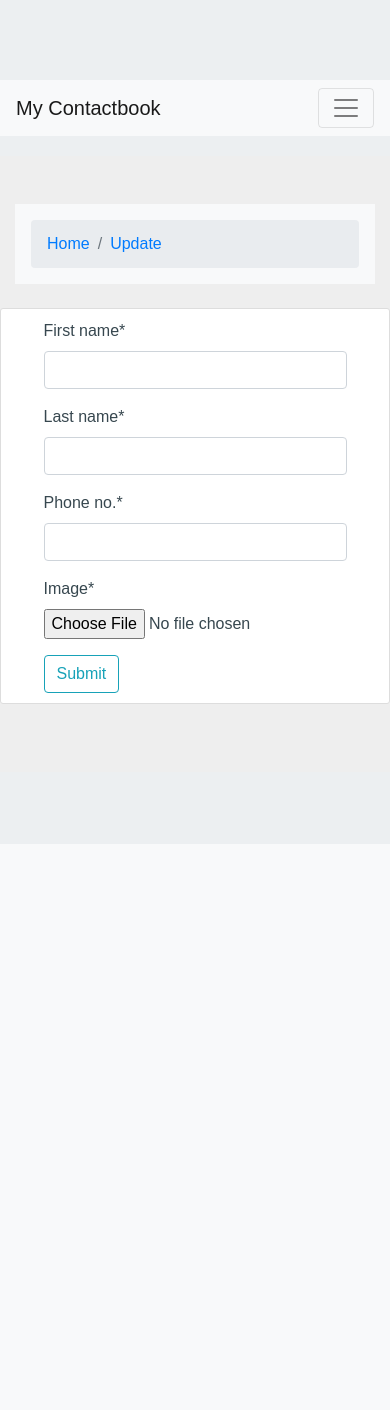
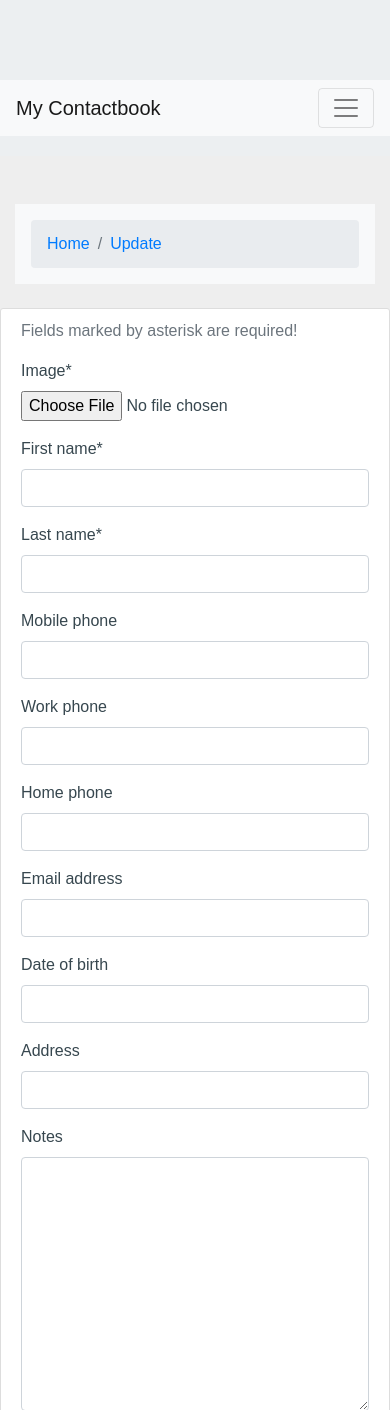
Before and after one commit to asadbutttt/contactbook, a Django app: page /contact/new-contact/ in a window 390 px wide. Shown: the top 1410 px of the page. Before the commit the page ends 704 px from the top, so only its background shows below. Run offline with Django 4.2, Linux system fonts and the light colour scheme; the visitor is signed in with stand-in values (Sample User, id 1); some libraries are stand-ins or nearby versions.

Commit message:
Added phone no field and new fields
Added phone number module which lets you validate phone numbers. Also added 08 new fields i.e. Mobile Phone, Work Phone, Home Phone, Email, Address, Date of Birth, Notes, Tags

```diff
--- a/contacts/admin.py
+++ b/contacts/admin.py
@@ -2,11 +2,12 @@ from django.contrib import admin
 from .models import Contact
 from django.http import HttpResponseServerError
 
+
 # Register your models here.
 @admin.register(Contact)
 class ContactAdmin(admin.ModelAdmin):
-    list_display = ('f_name','l_name',  'parent_user', 'phone', 'get_tags')
-    search_fields = ['parent_user']
+    list_display = ("f_name", "l_name", "parent_user", "get_tags")
+    search_fields = ["parent_user"]
 
     def get_tags(self, obj):
         return ", ".join(o for o in obj.tags.names())
--- a/contacts/forms.py
+++ b/contacts/forms.py
@@ -1,12 +1,38 @@
 from django import forms
 from .models import Contact
+
 
 class ContactCreateForm(forms.ModelForm):
     class Meta:
         model = Contact
-        fields = ['f_name', 'l_name', 'phone', 'image', 'tags']
+        fields = [
+            "image",
+            "f_name",
+            "l_name",
+            "mobile_phone",
+            "work_phone",
+            "home_phone",
+            "tags",
+            "email",
+            "dob",
+            "address",
+            "notes",
+        ]
+
 
 class ContactUpdateForm(forms.ModelForm):
     class Meta:
         model = Contact
-        fields = ['f_name', 'l_name', 'phone', 'image', 'tags']
+        fields = [
+            "image",
+            "f_name",
+            "l_name",
+            "mobile_phone",
+            "work_phone",
+            "home_phone",
+            "tags",
+            "email",
+            "dob",
+            "address",
+            "notes",
+        ]
--- a/contacts/models.py
+++ b/contacts/models.py
@@ -3,8 +3,9 @@ from django.db import models
 from django.contrib.auth.models import User
 from django.utils.translation import gettext_lazy as _
 from django.urls import reverse
+from phonenumber_field.modelfields import PhoneNumberField
+
 from PIL import Image
-
 from taggit.managers import TaggableManager
 from taggit.models import GenericUUIDTaggedItemBase, TaggedItemBase
 
@@ -18,8 +19,18 @@ class UUIDTaggedItem(GenericUUIDTaggedItemBase, TaggedItemBase):
 class Contact(models.Model):
     id = models.UUIDField(primary_key=True, default=uuid.uuid4, editable=False)
     parent_user = models.ForeignKey(User, on_delete=models.CASCADE, null=True)
-    f_name = models.CharField("first name", max_length=255)
-    l_name = models.CharField("last name", max_length=255)
+    image = models.ImageField(default="default.jpg", upload_to="profile_pics")
+    f_name = models.CharField(_("First name"), max_length=255)
+    l_name = models.CharField(_("Last name"), max_length=255)
+
+    mobile_phone = PhoneNumberField(_("Mobile Phone"), blank=True, null=True)
+    work_phone = PhoneNumberField(_("Work Phone"), blank=True, null=True)
+    home_phone = PhoneNumberField(_("Home Phone"), blank=True, null=True)
+    email = models.EmailField(_("Email address"), max_length=254, blank=True, null=True)
+    address = models.CharField(_("Address"), max_length=255, blank=True, null=True)
+    dob = models.DateField(_("Date of birth"), blank=True, null=True)
+    notes = models.TextField(_("Notes"), max_length=500, blank=True, null=True)
+    tags = TaggableManager(through=UUIDTaggedItem)
 
     # TODO Add email field
     # TODO Add notes field for each contact
@@ -29,11 +40,8 @@ class Contact(models.Model):
     # TODO mobile phone field
     # TODO home phone field
     # TODO add github link
-
-    phone = models.CharField("phone no.", max_length=255)
-    image = models.ImageField(default="default.jpg", upload_to="profile_pics")
-
-    tags = TaggableManager(through=UUIDTaggedItem)
+    # TODO add translation into all fields
+    # BUG landline number cannot be added
 
     def __str__(self) -> str:
         return f"{self.f_name} Contact"
--- a/contacts/templates/contacts/contact_form.html
+++ b/contacts/templates/contacts/contact_form.html
@@ -15,7 +15,10 @@
       </div>
     <div class="content-section row d-flex justify-content-center">
         <form method="POST" enctype="multipart/form-data">
+          <!-- TODO expand the submit button to fill the space -->
+          <p class="text-muted">Fields marked by asterisk are required!</p>
             {{ form|crispy }}
+
             <button class="btn btn-outline-info" type="submit">Submit</button>
             {% csrf_token %}
         </form>
--- a/contacts/templates/contacts/contact_list.html
+++ b/contacts/templates/contacts/contact_list.html
@@ -27,7 +27,10 @@
       <a href={% url 'contact-details' contact.id %}><img class="card-img-top" src="{{ contact.image.url }} " alt="Card image"></a>
       <div class="card-body">
         <a style="text-decoration: none;" href={% url 'contact-details' contact.id %}><h4 class="card-title">{{ contact.f_name }} {{ contact.l_name }} </h4></a>
-        <p class="card-text">Phone : {{ contact.phone }}</p>
+        {% if contact.mobile_phone %}<p class="card-text">Mobile Phone : {{ contact.mobile_phone }}</p>{% endif %}
+        {% if contact.home_phone %}<p class="card-text">Home Phone : {{ contact.home_phone }}</p>{% endif %}
+        {% if contact.work_phone %}<p class="card-text">Work Phone : {{ contact.work_phone }}</p>{% endif %}
+
         <div>
           {% for tag in contact.tags.all %}
             <a href="{% url 'contact-tags' tag %}" class="btn m-1 btn-primary">{{ tag|capfirst }}</a>
--- a/contacts/views.py
+++ b/contacts/views.py
@@ -56,14 +56,17 @@ class ContactTagListView(ContactListView):
 
 class ContactDetailView(LoginRequiredMixin, DetailView):
     # TODO implement safety of login required attribute if UID is stolen
+    # TODO show last added contacts first
     model = Contact
 
 
 class ContactCreateView(LoginRequiredMixin, CreateView):
     model = Contact
     # TODO check phone number already exists in contacts when creating new contact
-    # TODO add request to merge with already existing contact
+    # TODO add request to merge with already existing contact during creation
     # TODO resize contact image on save
+    # TODO clean the formatting of contact names before saving
+
     form_class = ContactCreateForm
     success_url = "/"
 
@@ -77,5 +80,6 @@ class ContactUpdateView(LoginRequiredMixin, UpdateView):
     form_class = ContactUpdateForm
 
     # TODO implement sessions, hold data of contact being edited, and save in session
+    # TODO add request to merge with already existing contact during updating contact
     def form_valid(self, form):
         return super().form_valid(form)
```
Also changed, not shown: contactbook/settings.py (+52 -50 lines), contacts/templates/contacts/contact_detail.html (+59 -8 lines).
